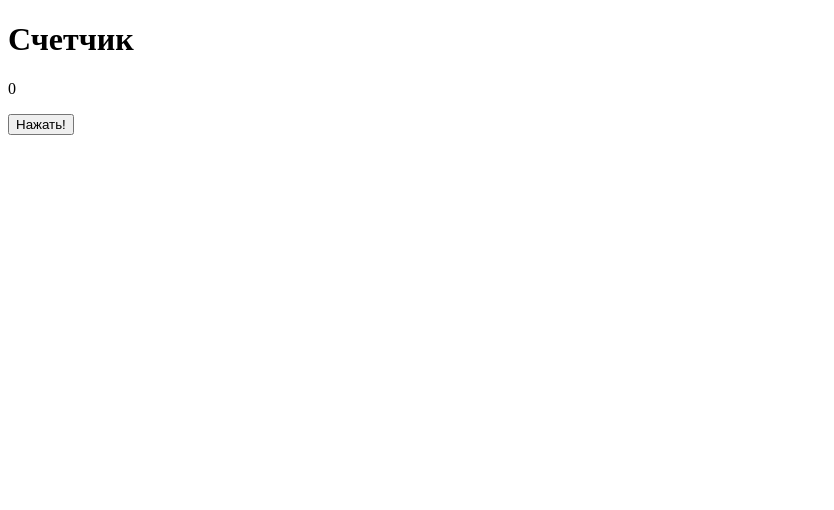
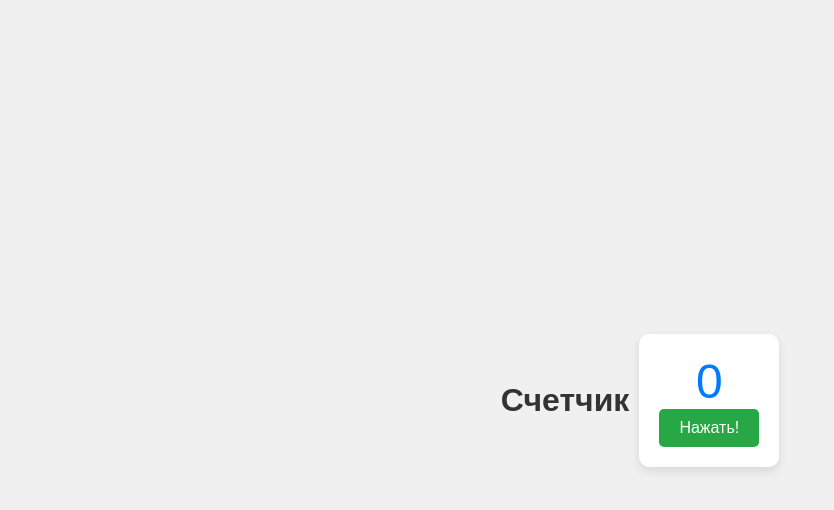
Before and after one commit to IlyaKJS/LastHomeWork, a plain HTML site: page index.html in a window 1280 px wide. Shown: the whole page, without its empty margins (0-834 px from the left). Drawn offline with Linux system fonts and the light colour scheme.

Commit message:
Create a css file and included in it html

```diff
--- a/index.html
+++ b/index.html
@@ -3,6 +3,7 @@
 	<head>
 		<meta charset="UTF-8" />
 		<meta name="viewport" content="width=device-width, initial-scale=1.0" />
+		<link rel="stylesheet" href="./styles.css" />
 		<title>Document</title>
 	</head>
 	<body>
--- /dev/null
+++ b/styles.css
@@ -0,0 +1,45 @@
+body {
+	font-family: Arial, sans-serif;
+	background-color: #f0f0f0;
+	display: flex;
+	justify-content: center;
+	align-items: center;
+	height: 100vh;
+	margin: 0;
+}
+
+h1 {
+	color: #333;
+	text-align: center;
+	margin-bottom: 20px;
+	margin-right: 10px;
+}
+
+div {
+	background-color: #fff;
+	border-radius: 10px;
+	box-shadow: 0 4px 10px rgba(0, 0, 0, 0.1);
+	padding: 20px;
+	text-align: center;
+}
+
+p {
+	font-size: 48px;
+	color: #007bff;
+	margin: 0;
+}
+
+button {
+	background-color: #28a745;
+	color: white;
+	border: none;
+	border-radius: 5px;
+	padding: 10px 20px;
+	font-size: 16px;
+	cursor: pointer;
+	transition: background-color 0.3s;
+}
+
+button:hover {
+	background-color: #218838;
+}
```
